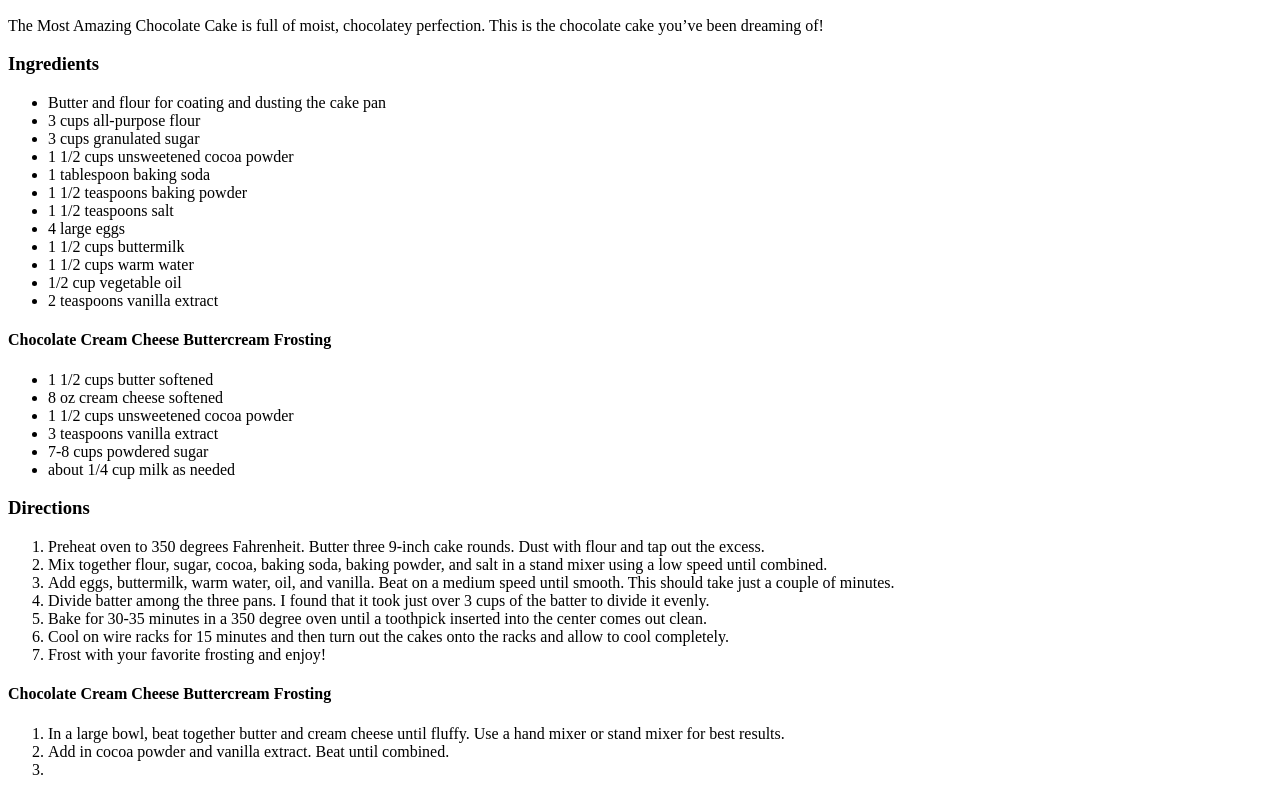
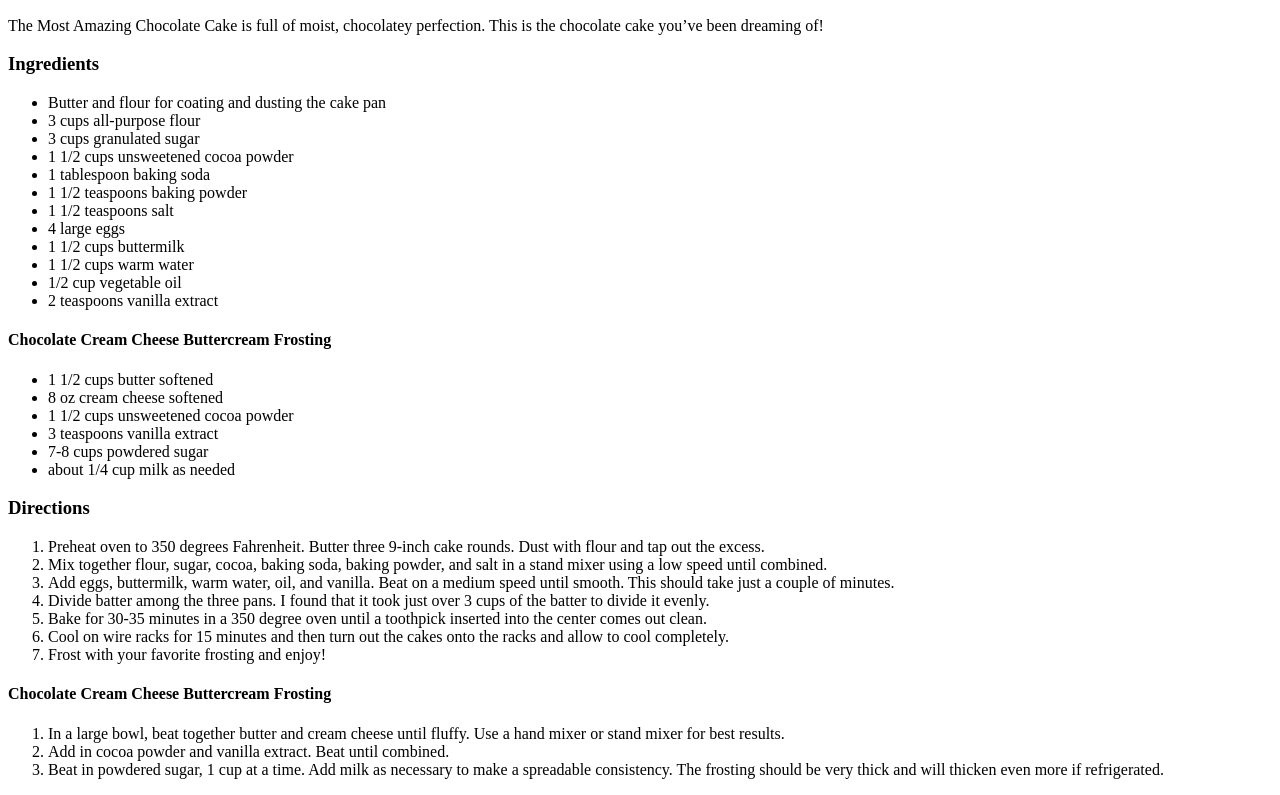
Before and after one commit to Deluze-zz/odin-recipes, a plain HTML site: page recipes/chocolate_cake.html in a window 1280 px wide. Shown: the part 434-1229 px from the top of the page. Drawn offline with Linux system fonts and the light colour scheme.

Commit message:
add missing list item

```diff
--- a/recipes/chocolate_cake.html
+++ b/recipes/chocolate_cake.html
@@ -47,7 +47,7 @@
     <ol>
       <li>In a large bowl, beat together butter and cream cheese until fluffy. Use a hand mixer or stand mixer for best results.</li>
       <li>Add in cocoa powder and vanilla extract. Beat until combined.</li>
-      <li></li>
+      <li>Beat in powdered sugar, 1 cup at a time. Add milk as necessary to make a spreadable consistency. The frosting should be very thick and will thicken even more if refrigerated.</li>
     </ol>
 
   </body>
```
